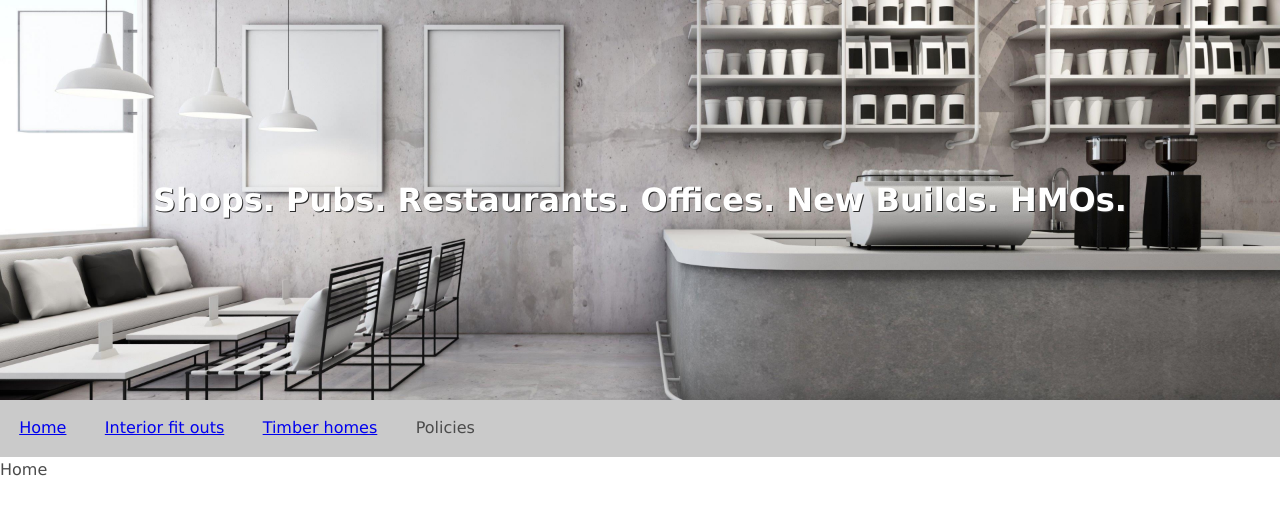
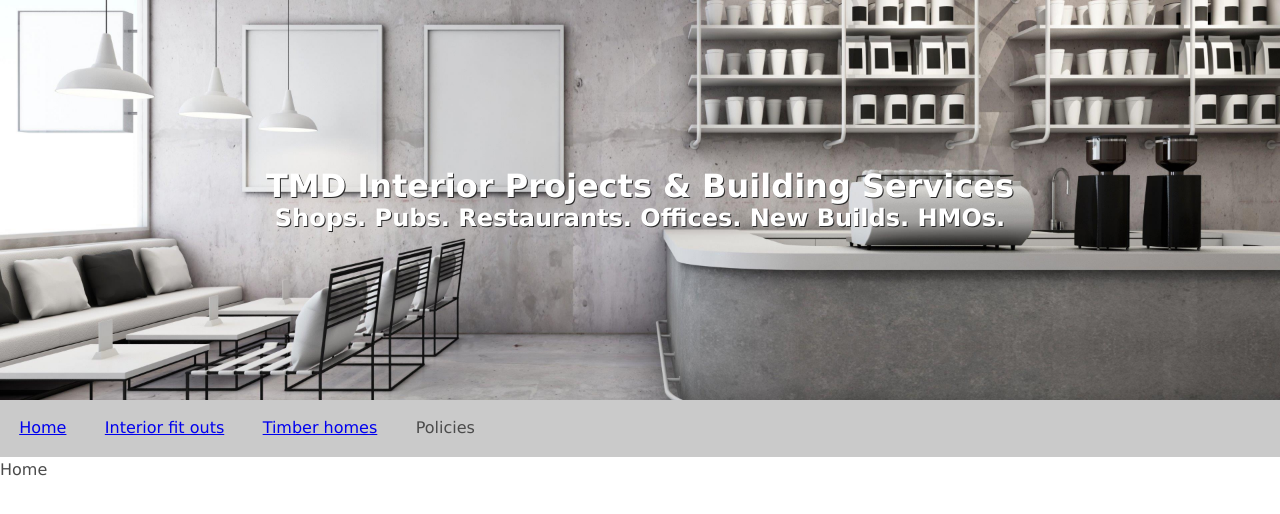
Before and after one commit to jackdomleo7/tmdip.co.uk, a Vue app: page / in a window 1280 px wide. Shown: the top 514 px of the page. Built offline with nearby package versions, Linux system fonts and the light colour scheme.

Commit message:
Added company name to h1 in jumbo text

```diff
--- a/src/App.vue
+++ b/src/App.vue
@@ -1,7 +1,10 @@
 <template>
   <div id="app">
     <section class="jumbo">
-      <h1 class="jumbo__text">Shops. Pubs. Restaurants. Offices. New Builds. HMOs.</h1>
+      <div class="jumbo__text">
+        <h1 class="jumbo__text--header">{{ companyName }}</h1>
+        <h2 class="jumbo__text--sub">Shops. Pubs. Restaurants. Offices. New Builds. HMOs.</h2>
+      </div>
     </section>
     <navbar />
     <router-view />
@@ -16,7 +19,11 @@ import Navbar from "@/components/Navbar.vue";
 @Component({
   components: { Navbar },
 })
-export default class App extends Vue {}
+export default class App extends Vue {
+  private get companyName() {
+    return process.env.VUE_APP_NAME;
+  }
+}
 </script>
 
 <style lang="scss">
@@ -33,14 +40,18 @@ export default class App extends Vue {}
   background-position: center;
 
   &__text {
-    color: var(--color-grey-50);
     position: absolute;
     top: 50%;
     right: 50%;
     transform: translate(50%, -50%);
     text-shadow: 1px 1px var(--color-grey-900);
     width: 80%;
-    text-align: center
+    text-align: center;
+
+    &--header,
+    &--sub {
+      color: var(--color-grey-50);
+    }
   }
 }
 
```
